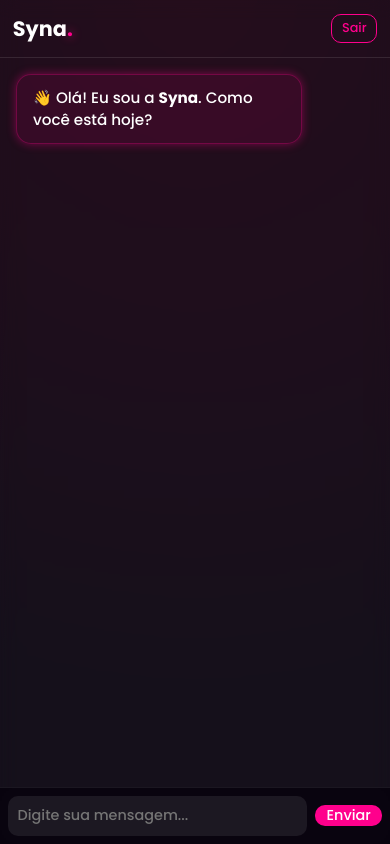
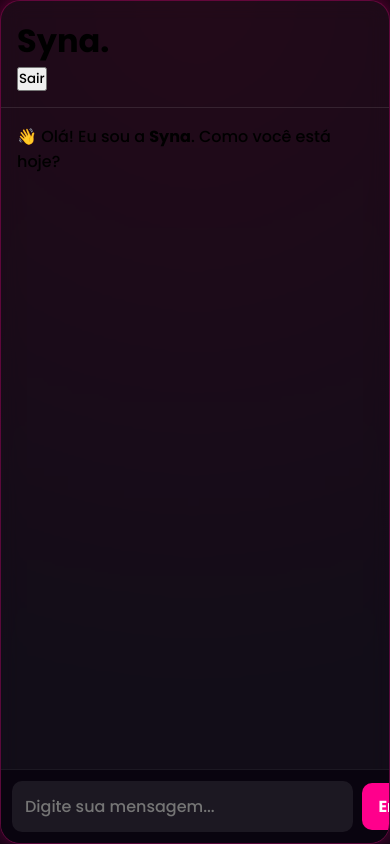
Before and after one commit to Retr0-08/syna-node, a website: page public/chat.html in a window 390 px wide. Drawn offline with Linux system fonts and the light colour scheme; sample sign-in values are in the browser's storage.

Commit message:
Add files via upload

```diff
--- a/public/assets/css/chat.css
+++ b/public/assets/css/chat.css
@@ -14,130 +14,60 @@
   font-family: 'Poppins', sans-serif;
 }
 
-body {
-  height: 100vh;
+/* TELA REAL DO CELULAR */
+html, body {
+  height: 100%;
   background: radial-gradient(circle at top, var(--wine), var(--bg-dark) 80%);
-  display: flex;
-  align-items: center;
-  justify-content: center;
-  color: var(--text);
   overflow: hidden;
 }
 
-/* 💬 Container do chat */
+/* -------- NOVA ESTRUTURA RESPONSIVA -------- */
+
 .chat-container {
-  width: 95%;
-  max-width: 500px;
-  background: rgba(255, 255, 255, 0.05);
+  height: 100dvh; /* FIXA o chat na altura REAL do celular */
+  width: 100%;
+  max-width: 600px;
+  margin: 0 auto;
+  display: flex;
+  flex-direction: column;
+  background: rgba(255, 255, 255, 0.04);
   border-radius: 20px;
-  box-shadow: 0 0 25px rgba(255, 0, 140, 0.3);
   border: 1px solid rgba(255, 0, 140, 0.3);
   backdrop-filter: blur(10px);
-  display: flex;
-  flex-direction: column;
-  height: 85vh;
+  box-shadow: 0 0 25px rgba(255, 0, 140, 0.4);
   overflow: hidden;
-  animation: glowPulse 3s ease-in-out infinite alternate;
-}
-
-@keyframes glowPulse {
-  from {
-    box-shadow: 0 0 15px rgba(255, 0, 140, 0.2);
-  }
-  to {
-    box-shadow: 0 0 35px rgba(255, 0, 140, 0.6);
-  }
 }
 
 /* Cabeçalho */
 header {
-  display: flex;
-  justify-content: space-between;
-  align-items: center;
+  flex-shrink: 0;
   padding: 1rem;
   border-bottom: 1px solid rgba(255, 255, 255, 0.1);
 }
 
-.logo {
-  font-size: 1.8rem;
-  color: var(--text);
-}
-
-.logo span {
-  color: var(--neon-pink);
-  text-shadow: 0 0 10px var(--neon-pink);
-}
-
-#logout {
-  background: transparent;
-  border: 1px solid var(--neon-pink);
-  border-radius: 10px;
-  padding: 0.4rem 0.8rem;
-  color: var(--neon-pink);
-  cursor: pointer;
-  transition: 0.3s;
-}
-
-#logout:hover {
-  background: var(--neon-pink);
-  color: #fff;
-  box-shadow: 0 0 15px var(--neon-pink);
-}
-
-/* Mensagens */
+/* Área de mensagens */
 .chat-box {
-  flex: 1;
+  flex: 1; /* A parte que cresce */
+  overflow-y: auto;
   padding: 1rem;
-  overflow-y: auto;
+  padding-bottom: 90px; /* espaço para a barra */
   display: flex;
   flex-direction: column;
   gap: 0.8rem;
-  scroll-behavior: smooth;
-  padding-bottom: 80px; /* espaço pra barra de digitação */
 }
 
-.message {
-  max-width: 80%;
-  padding: 0.8rem 1rem;
-  border-radius: 15px;
-  line-height: 1.4;
-  animation: fadeIn 0.4s ease;
-  word-wrap: break-word;
-  font-size: 0.95rem;
-}
-
-@keyframes fadeIn {
-  from { opacity: 0; transform: translateY(10px); }
-  to { opacity: 1; transform: translateY(0); }
-}
-
-.message.bot {
-  background: rgba(255, 0, 140, 0.1);
-  border: 1px solid rgba(255, 0, 140, 0.3);
-  align-self: flex-start;
-  box-shadow: 0 0 10px rgba(255, 0, 140, 0.4);
-}
-
-.message.user {
-  background: rgba(255, 255, 255, 0.1);
-  border: 1px solid rgba(255, 255, 255, 0.2);
-  align-self: flex-end;
-}
-
-/* 🖊️ Campo de digitação fixo e adaptável */
+/* -------- NOVA BARRA DE DIGITAÇÃO -------- */
 .input-area {
-  position: fixed;
+  position: absolute;
   bottom: 0;
   left: 0;
   width: 100%;
-  background: rgba(9, 4, 15, 0.95);
-  backdrop-filter: blur(10px);
-  border-top: 1px solid rgba(255, 255, 255, 0.08);
+  padding: 0.7rem;
   display: flex;
   align-items: center;
-  gap: 0.5rem;
-  padding: 0.8rem;
-  z-index: 1000;
+  gap: 0.6rem;
+  background: rgba(9, 4, 15, 0.95);
+  border-top: 1px solid rgba(255, 255, 255, 0.08);
 }
 
 .input-area input {
@@ -146,113 +76,16 @@ header {
   border: none;
   border-radius: 10px;
   background: rgba(255, 255, 255, 0.08);
-  color: var(--text);
-  outline: none;
-  transition: all 0.3s ease;
+  color: white;
   font-size: 1rem;
-}
-
-.input-area input:focus {
-  box-shadow: 0 0 10px var(--neon-pink);
 }
 
 #send-btn {
   background: var(--neon-pink);
   border: none;
+  padding: 0.7rem 1rem;
   border-radius: 10px;
-  color: #fff;
-  padding: 0 1rem;
-  cursor: pointer;
-  transition: all 0.3s ease;
+  color: white;
+  font-weight: bold;
   font-size: 1rem;
 }
-
-#send-btn:hover {
-  transform: scale(1.05);
-  box-shadow: 0 0 20px var(--neon-pink);
-}
-
-/* 🌐 Responsividade total */
-@media (max-width: 1024px) {
-  .chat-container {
-    height: 90vh;
-    width: 95%;
-  }
-}
-
-@media (max-width: 768px) {
-  body {
-    align-items: flex-start;
-    padding-top: 1rem;
-  }
-
-  .chat-container {
-    height: 95vh;
-    width: 95%;
-    border-radius: 15px;
-  }
-
-  .chat-box {
-    padding-bottom: 100px;
-  }
-
-  .input-area {
-    padding: 0.6rem;
-  }
-
-  .input-area input {
-    font-size: 0.9rem;
-  }
-
-  #send-btn {
-    padding: 0 0.8rem;
-  }
-}
-
-@media (max-width: 480px) {
-  body {
-    padding: 0;
-  }
-
-  .chat-container {
-    height: 100vh;
-    width: 100%;
-    border-radius: 0;
-    box-shadow: none;
-    border: none;
-  }
-
-  header {
-    padding: 0.8rem;
-  }
-
-  .logo {
-    font-size: 1.3rem;
-  }
-
-  #logout {
-    font-size: 0.8rem;
-    padding: 0.3rem 0.6rem;
-  }
-
-  .input-area {
-    padding: 0.5rem;
-  }
-
-  .input-area input {
-    padding: 0.6rem;
-    font-size: 0.9rem;
-  }
-
-  #send-btn {
-    padding: 0 0.7rem;
-    font-size: 0.9rem;
-  }
-}
-
-/* 🔧 Compatibilidade Android/iOS (teclado virtual) */
-@supports (height: 100dvh) {
-  .chat-container {
-    height: 100dvh;
-  }
-}
```
